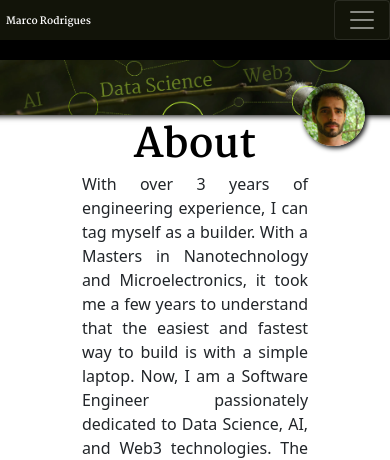
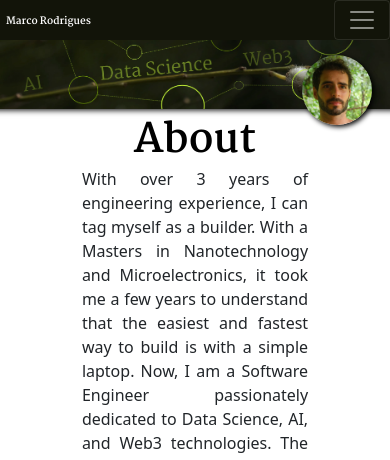
Before and after one commit to macrodrigues/flask_portfolio, a Flask app: page / in a window 390 px wide. Shown: the top 460 px of the page. Run offline with Flask 2, Linux system fonts and the light colour scheme.

Commit message:
adjust sizes

```diff
--- a/static/css/styles.css
+++ b/static/css/styles.css
@@ -51,10 +51,12 @@
 
 @media only screen and (max-width: 544px) {
   .profile-pic {
-    margin-top: 6% !important;
+    margin-top: 10vw !important;
+    width: 18vw !important;
   }
   .bg-image {
-    margin-top: 60px;
+    height: 24vw !important;
+    background-position: 0px -30vw !important;
   }
 }
 
```
